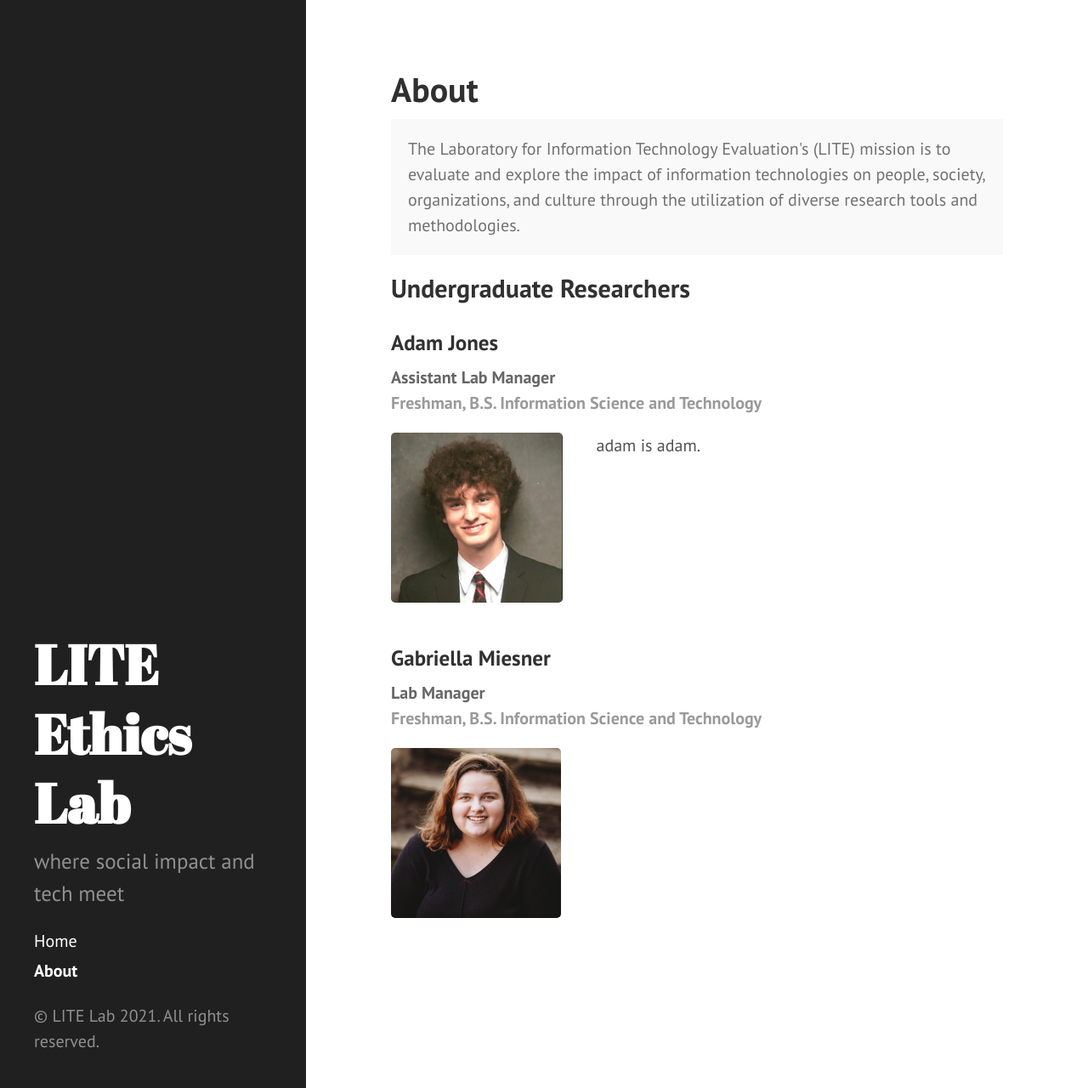
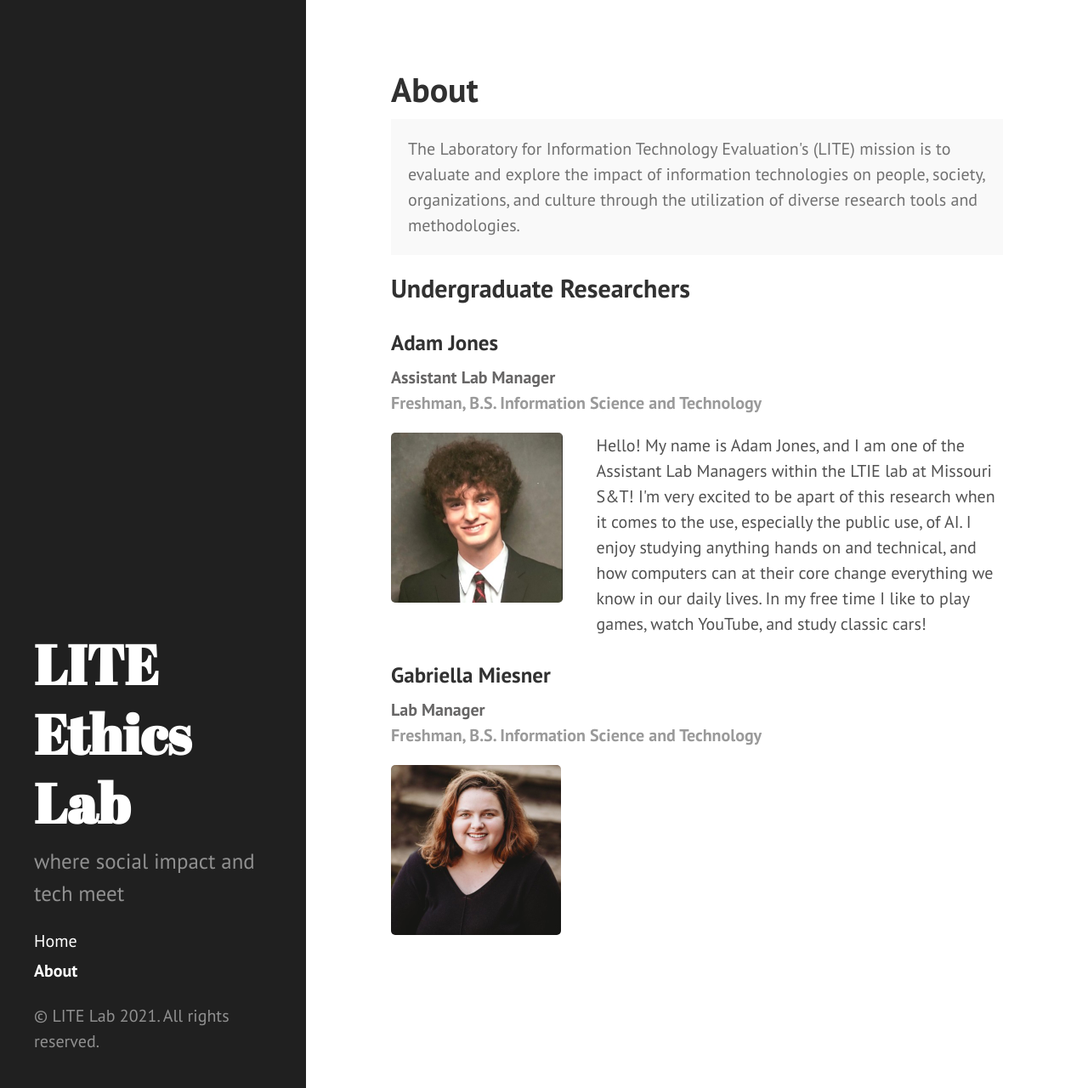
Before and after one commit to lite-ethics-lab/lite-ethics-lab.github.io, a Jekyll site: the page built from about.md, in a window 1280 px wide and 1280 px high. Shown: the whole window at 85% size. Built offline with Jekyll 4.4.1, drawn with Linux system fonts in a browser that asks for light colours; Markdown is read by kramdown in place of the engine named in the settings.

Commit message:
Adding Adam Bio

```diff
--- a/about.md
+++ b/about.md
@@ -13,7 +13,7 @@ title: About
  <span class = "gray">Freshman, B.S. Information Science and Technology</span>
 <div class = "flex-row">
 <img src = "assets/adam.png" class = "headshots"/>
-adam is adam.
+Hello! My name is Adam Jones, and I am one of the Assistant Lab Managers within the LTIE lab at Missouri S&T! I'm very excited to be apart of this research when it comes to the use, especially the public use, of AI. I enjoy studying anything hands on and technical, and how computers can at their core change everything we know in our daily lives. In my free time I like to play games, watch YouTube, and study classic cars!
 </div>
 ### Gabriella Miesner
  <span class = "grey"> Lab Manager </span>
```
